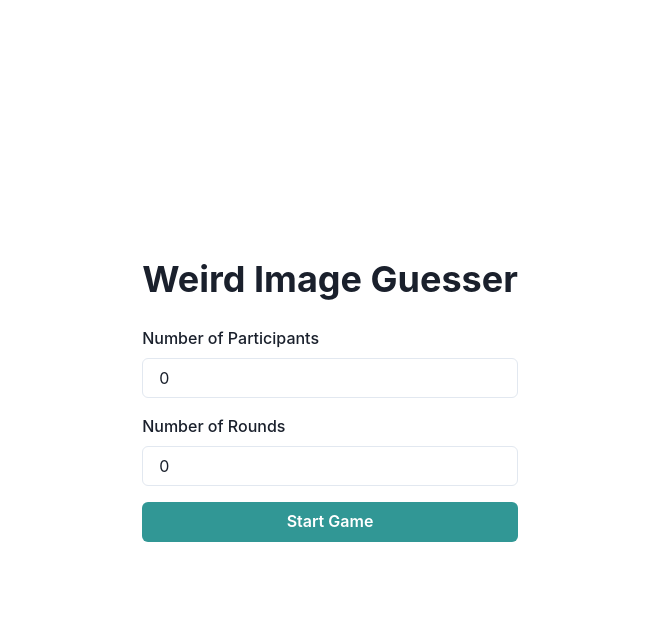
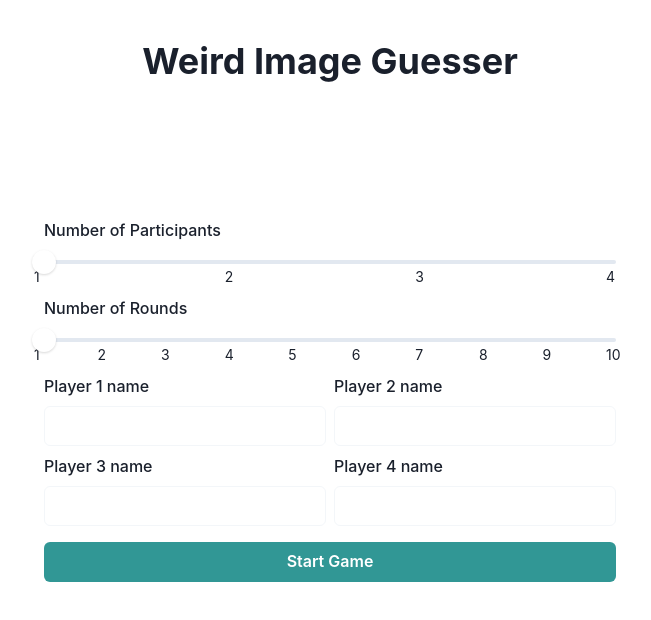
Before and after one commit to MIAopenroad/WeirdImageGuesser, a React (Vite) app in the folder frontend/: page / in a window 1280 px wide. Shown: the top 620 px of the page, without its empty margins (310-961 px from the left). Built offline with nearby package versions, Linux system fonts and the light colour scheme.

Commit message:
create form startScreen

```diff
--- a/frontend/src/components/StartScreen.tsx
+++ b/frontend/src/components/StartScreen.tsx
@@ -1,4 +1,3 @@
-// components/StartScreen.tsx
 import React, { useState } from 'react';
 import { Participant } from '../types';
 import { APP_TITLE } from '../consts';
@@ -9,6 +8,13 @@ import {
   Input,
   Stack,
   Heading,
+  Slider,
+  SliderFilledTrack,
+  SliderThumb,
+  SliderTrack,
+  SliderMark,
+  Grid,
+  GridItem
 } from '@chakra-ui/react';
 
 interface StartScreenProps {
@@ -18,29 +24,105 @@ interface StartScreenProps {
 const StartScreen: React.FC<StartScreenProps> = ({ startGame }) => {
   const [numParticipants, setNumParticipants] = useState(0);
   const [rounds, setRounds] = useState(0);
+  const [playersName, setPlayersName] = useState(Array(numParticipants).fill(''));
+
+  const handlePlayersName = (name: string,index: number) =>{
+    const newPlayersName = [...playersName];
+    newPlayersName[index] = name;
+    setPlayersName(newPlayersName);
+  }
 
   const handleStart = () => {
     const participants = Array.from({ length: numParticipants }, (_, index) => ({
-      name: `Player ${index + 1}`,
+      name: playersName[index],
       score: 0
     }));
     startGame(participants, rounds);
   };
 
+  const handleParticipantChange = (value: number) =>{
+    setNumParticipants(value);
+  }
+
+  const handleRoundsChange = (value: number) => {
+    setRounds(value);
+  }
+
   return (
     <>
-      <Heading as="h1" size="xl" mb={6}>
-        {APP_TITLE}
-      </Heading>
+      <div style={{position: 'absolute', top: 40, left: 0, width: '100%', textAlign: 'center'}}>
+        <Heading as="h1" size="xl" mb={6} mt={0}>
+          {APP_TITLE}
+        </Heading>
+      </div>
+
       <Stack spacing={4} as="form" onSubmit={e => e.preventDefault()}>
         <FormControl id="numParticipants">
           <FormLabel>Number of Participants</FormLabel>
-          <Input type="number" value={numParticipants} onChange={e => setNumParticipants(parseInt(e.target.value))} />
+          <Slider
+            aria-label='numParticipants=slider'
+            style={{ width: '80%' }}
+            colorScheme={'pink'}
+            min={1}
+            max={4}
+            value={numParticipants}
+            onChange={handleParticipantChange}
+          >
+            <SliderTrack>
+              <SliderFilledTrack />
+            </SliderTrack>
+            {Array.from({ length: 4 }, (_, index) => (
+              <SliderMark key={index + 1} value={index + 1} mt='1' ml='-2.5' fontSize='sm'>
+                {index + 1}
+              </SliderMark>
+            ))}
+            <SliderThumb boxSize={6} />
+          </Slider>
         </FormControl>
+
         <FormControl id="rounds">
           <FormLabel>Number of Rounds</FormLabel>
-          <Input type="number" value={rounds} onChange={e => setRounds(parseInt(e.target.value))} />
+          <Slider aria-label='rounds-slider' min={1} max={10} value={rounds} onChange={handleRoundsChange}>
+            <SliderTrack>
+              <SliderFilledTrack />
+            </SliderTrack>
+            {Array.from({ length: 10 }, (_, index) => (
+              <SliderMark key={index + 1} value={index + 1} mt='1' ml='-2.5' fontSize='sm'>
+                {index + 1}
+              </SliderMark>
+            ))}
+            <SliderThumb boxSize={6} />
+          </Slider>
         </FormControl>
+
+        <Grid templateColumns="repeat(2, 1fr)" gap={2}>
+          {Array.from({ length: numParticipants }).map((_, index) => (
+            <GridItem key={`player-${index + 1}`} colSpan={1} rowSpan={1}>
+              <Stack spacing={4} style={{ position: 'relative', width: '100%' }}>
+                <FormControl id={`player-${index}`}>
+                  <FormLabel>{`Player ${index + 1} name`}</FormLabel>
+                  <Input
+                  type='text'
+                  onChange={e=> handlePlayersName(e.target.value, index)} />
+                </FormControl>
+              </Stack>
+            </GridItem>
+          ))}
+          {Array.from({ length: 4 - numParticipants }).map((_, index) => (
+            <GridItem key={`player-${ numParticipants -index}`} colSpan={1} rowSpan={1}>
+              <Stack spacing={4} style={{ position: 'relative', width: '100%' }}>
+                <FormControl id={`player-${index}`}>
+                  <FormLabel>{`Player ${index + 1} name`}</FormLabel>
+                  <Input
+                  type='text'
+                  disabled
+                  onChange={e=> handlePlayersName(e.target.value, index)} />
+                </FormControl>
+              </Stack>
+            </GridItem>
+          ))}
+        </Grid>
+
         <Button colorScheme="teal" onClick={handleStart}>
           Start Game
         </Button>
```
